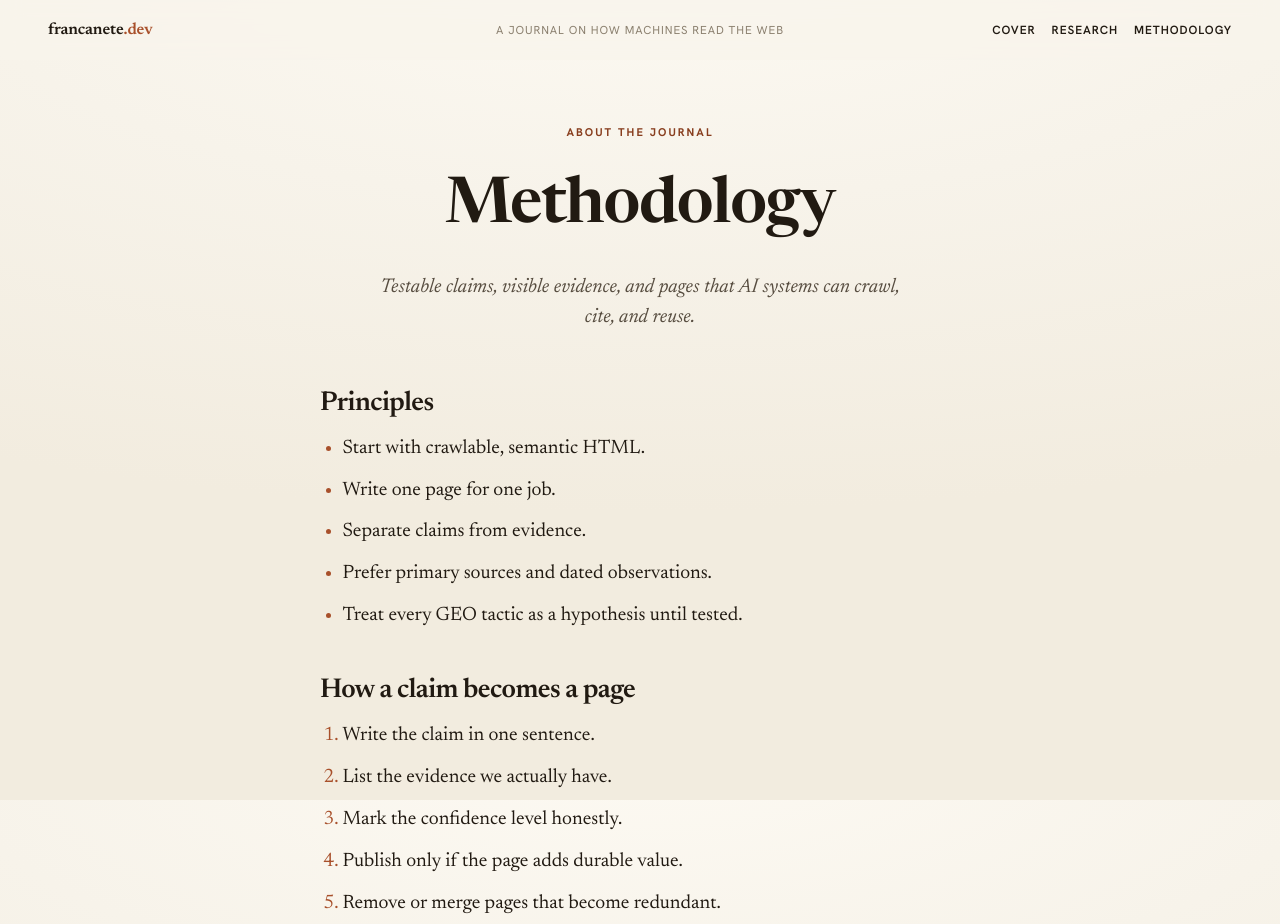
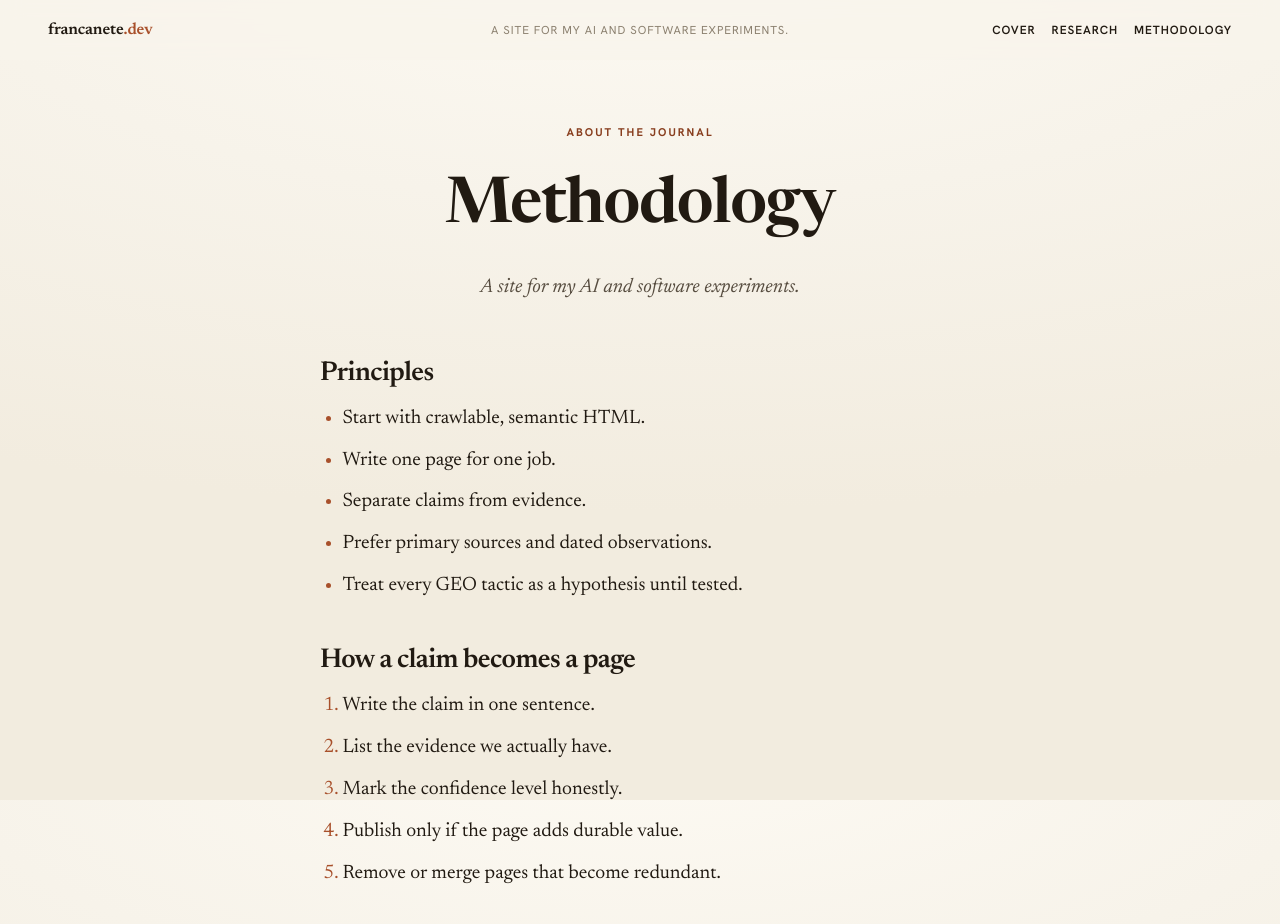
Before and after one commit to francanete/francanete-dev, an Astro site: page /methodology in a window 1280 px wide. Shown: the top 924 px of the page. Built offline with nearby package versions, Linux system fonts and the light colour scheme; Astro itself is replaced by a stand-in of ours.

Commit message:
change copy

```diff
--- a/src/lib/site.ts
+++ b/src/lib/site.ts
@@ -1,7 +1,7 @@
 export const siteTitle = 'francanete.dev';
 export const siteDescription =
-  'GEO research and experiments on how AI systems discover, cite, mention, and use web sources.';
-export const siteTagline = 'A journal on how machines read the web';
+  'A site for my AI and software experiments.';
+export const siteTagline = 'A site for my AI and software experiments.';
 export const siteUrl = 'https://francanete.dev';
 export const siteAuthor = 'Francanete';
 
--- a/src/pages/methodology.astro
+++ b/src/pages/methodology.astro
@@ -7,7 +7,7 @@ import BaseLayout from '../layouts/BaseLayout.astro';
       <p class="ed-dept">About the journal</p>
       <h1 class="ed-serif" style="font-size:clamp(2.4rem, 5vw, 4rem);margin:0.9rem 0 0.8rem;">Methodology</h1>
       <p style="font-family:var(--ed-serif);font-style:italic;font-size:1.25rem;line-height:1.5;color:var(--ed-ink-2);max-width:48ch;margin:0 auto;">
-        Testable claims, visible evidence, and pages that AI systems can crawl, cite, and reuse.
+        A site for my AI and software experiments.
       </p>
     </section>
 
```
